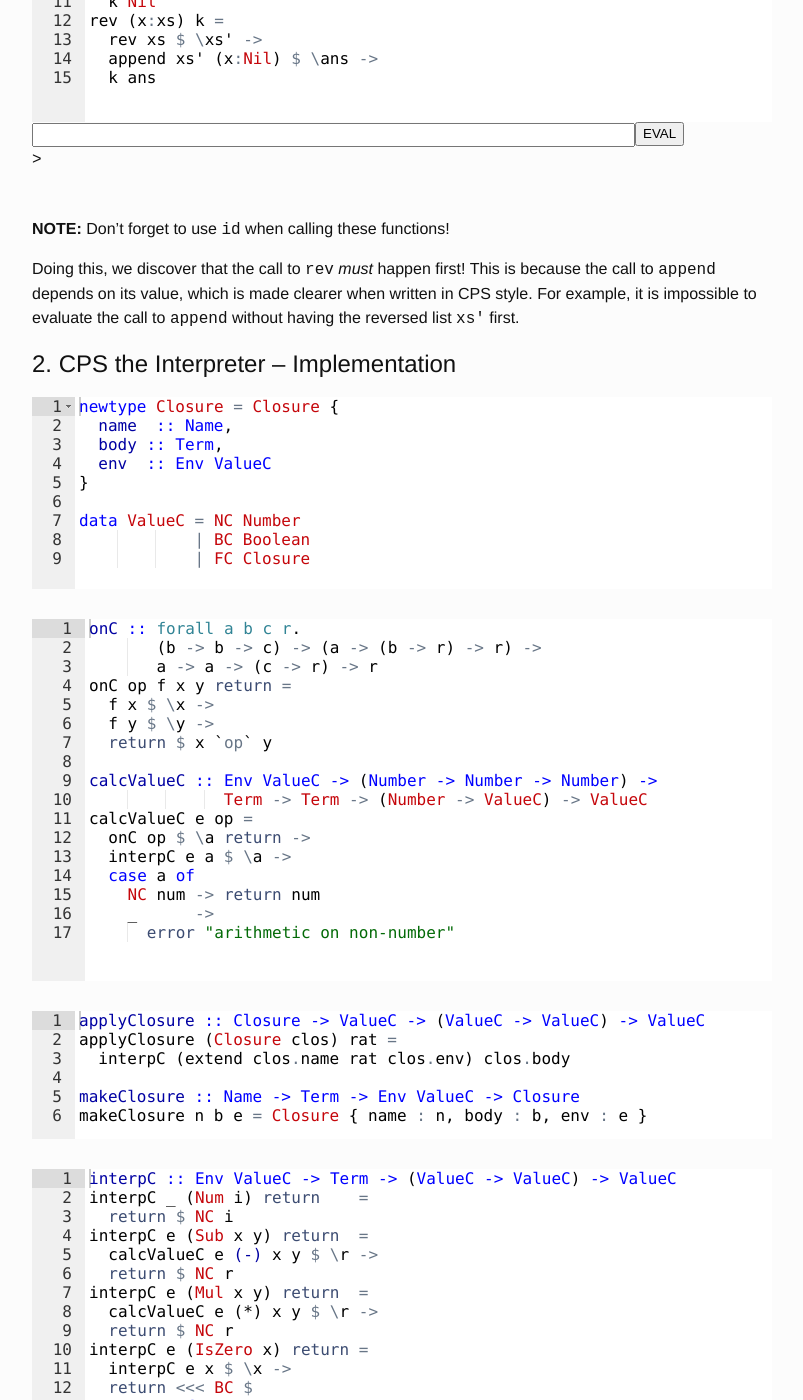
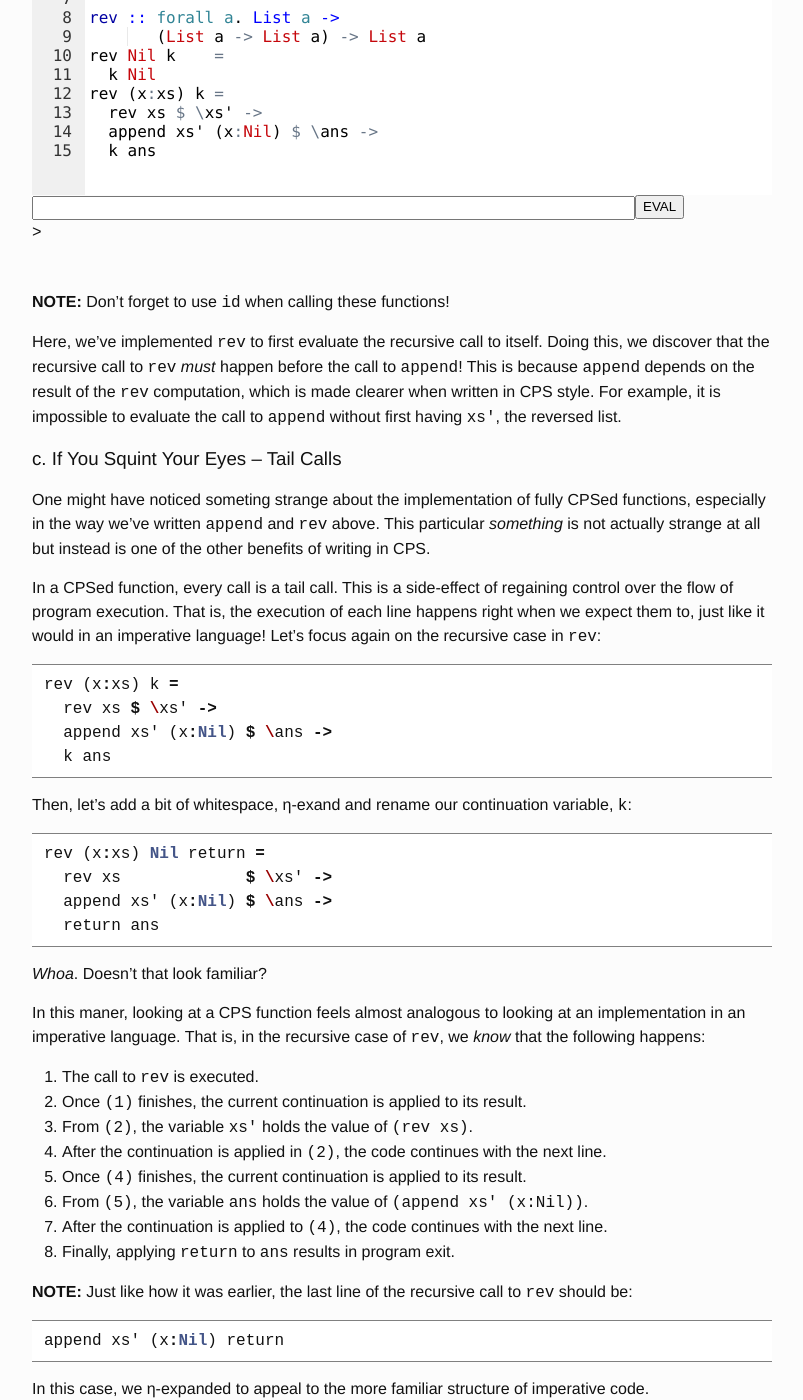
Before and after one commit to lazywithclass/project-lamp, a Jekyll site: the page built from website/book/chapter3.markdown, in a window 1280 px wide and 1400 px high, scrolled down 3944 px. Shown: the whole window, without its empty margins (238-1041 px from the left). Built offline with Jekyll 4.4.1, drawn with Linux system fonts in a browser that asks for light colours; a script that is not in the unit is left out; some of the changed text lies outside the part shown.

Commit message:
cont chapter

````diff
--- a/website/book/chapter3.markdown
+++ b/website/book/chapter3.markdown
@@ -125,11 +125,16 @@ In the recursive case, we extend our continuation to perform the `:` operation.
 append (x:xs) ys k =
   append xs ys (\ans -> k (x:ans))
 ```
+Next, we implement the CPSed version of `rev`:
+```haskell
+rev Nil k    = ?basecase
+rev (x:xs) k = ?recur
+```
 On the other hand, implementing `rev` requires that we perform certain computations before others. This is a quite bit different from the general functional style of writing code. Since the base case of `rev` is straightforward to implement, let's focus on its recursive case:
 ```haskell
 rev (x:xs) = append (rev xs) (x:Nil)
 ```
-Here, we are calling `append` *and* `rev`. The question is: *Which one happens first?* The natural answer would be the call to `rev` happens first. In general, this is correct, but, in reality, writing code in the general functional style allows us to not have to reason about which call happens first! In fact, there isn't actually a way of determining which call happens first unless one where to inspect the compiled version of the code!
+Here, we are calling `append` *and* `rev`. The question is: *Which one happens first?* The natural answer would be that the call to `rev` happens first. In general, this is correct, but writing code in the general functional style provides us the liberty of not having to reason about which call happens first!
 
 In CPSing `rev`, we gain the ability to choose which call happens first.
 {% repl_only revCps#append :: forall a. List a -> List a ->
@@ -149,11 +154,43 @@ rev (x:xs) k =
   k ans%}
 **NOTE:** Don't forget to use `id` when calling these functions!
 
-Doing this, we discover that the call to `rev` *must* happen first! This is because the call to `append` depends on its value, which is made clearer when written in CPS style. For example, it is impossible to evaluate the call to `append` without having the reversed list `xs'` first.
+Here, we've implemented `rev` to first evaluate the recursive call to itself. Doing this, we discover that the recursive call to `rev` *must* happen before the call to `append`! This is because `append` depends on the result of the `rev` computation, which is made clearer when written in CPS style. For example, it is impossible to evaluate the call to `append` without first having `xs'`, the reversed list.
 
-<!-- #### c. If You Squint Your Eyes --  -->
-<!-- calling in tail position -->
-<!-- graze on what writing in this way looks like -->
+### c. If You Squint Your Eyes -- Tail Calls
+One might have noticed someting strange about the implementation of fully CPSed functions, especially in the way we've written `append` and `rev` above. This particular *something* is not actually strange at all but instead is one of the other benefits of writing in CPS.
+
+In a CPSed function, every call is a tail call. This is a side-effect of regaining control over the flow of program execution. That is, the execution of each line happens right when we expect them to, just like it would in an imperative language! Let's focus again on the recursive case in `rev`:
+```haskell
+rev (x:xs) k =
+  rev xs $ \xs' ->
+  append xs' (x:Nil) $ \ans ->
+  k ans
+```
+Then, let's add a bit of whitespace, η-exand and rename our continuation variable, `k`:
+```haskell
+rev (x:xs) Nil return =
+  rev xs             $ \xs' ->
+  append xs' (x:Nil) $ \ans ->
+  return ans
+```
+*Whoa*. Doesn't that look familiar?
+
+In this maner, looking at a CPS function feels almost analogous to looking at an implementation in an imperative language. That is, in the recursive case of `rev`, we *know* that the following happens:
+
+1. The call to `rev` is executed.
+2. Once `(1)` finishes, the current continuation is applied to its result.
+3. From `(2)`, the variable `xs'` holds the value of `(rev xs)`.
+4. After the continuation is applied in `(2)`, the code continues with the next line.
+5. Once `(4)` finishes, the current continuation is applied to its result.
+6. From `(5)`, the variable `ans` holds the value of `(append xs' (x:Nil))`.
+7. After the continuation is applied to `(4)`, the code continues with the next line.
+8. Finally, applying `return` to `ans` results in program exit.
+
+**NOTE:** Just like how it was earlier, the last line of the recursive call to `rev` should be:
+```haskell
+append xs' (x:Nil) return
+```
+In this case, we η-expanded to appeal to the more familiar structure of imperative code.
 
 ## 2. CPS the Interpreter -- Implementation
 <!-- interpreter goes here -->
@@ -323,14 +360,21 @@ FC (makeClosure "y" (Var "x") (Ext { name: "x", val: (NC 6.0) } EmptyEnv))
 
 ### i. CPS Basic Functions
 
+* Define `map` using CPS and derive its type.
+{% repl_only mapCPS#map f Nil return    =
+  return Nil
+map f (x:xs) return =
+  f x $ \x' ->
+  map f xs $ \xs' ->
+  return $ x':xs'%}
+* Define `filter` using CPS and derive its type.
 * Define `foldList` using CPS and derive its type.
 {% repl_only foldList#foldList base build Nil return =
-    return base
+    undefined
 foldList base build (x:xs) return =
-    build x base $ \base' ->
-    foldList base' build xs $ \ans ->
-    return ans%}
+    undefined%}
 
-### ii. From CPS to State Machine
+
+### ii. Bonus: A State Machine
 
 {%pagination chapter2#%}
````
Also changed, not shown: other parts of website/book/chapter3.markdown (+1 -1 lines).
